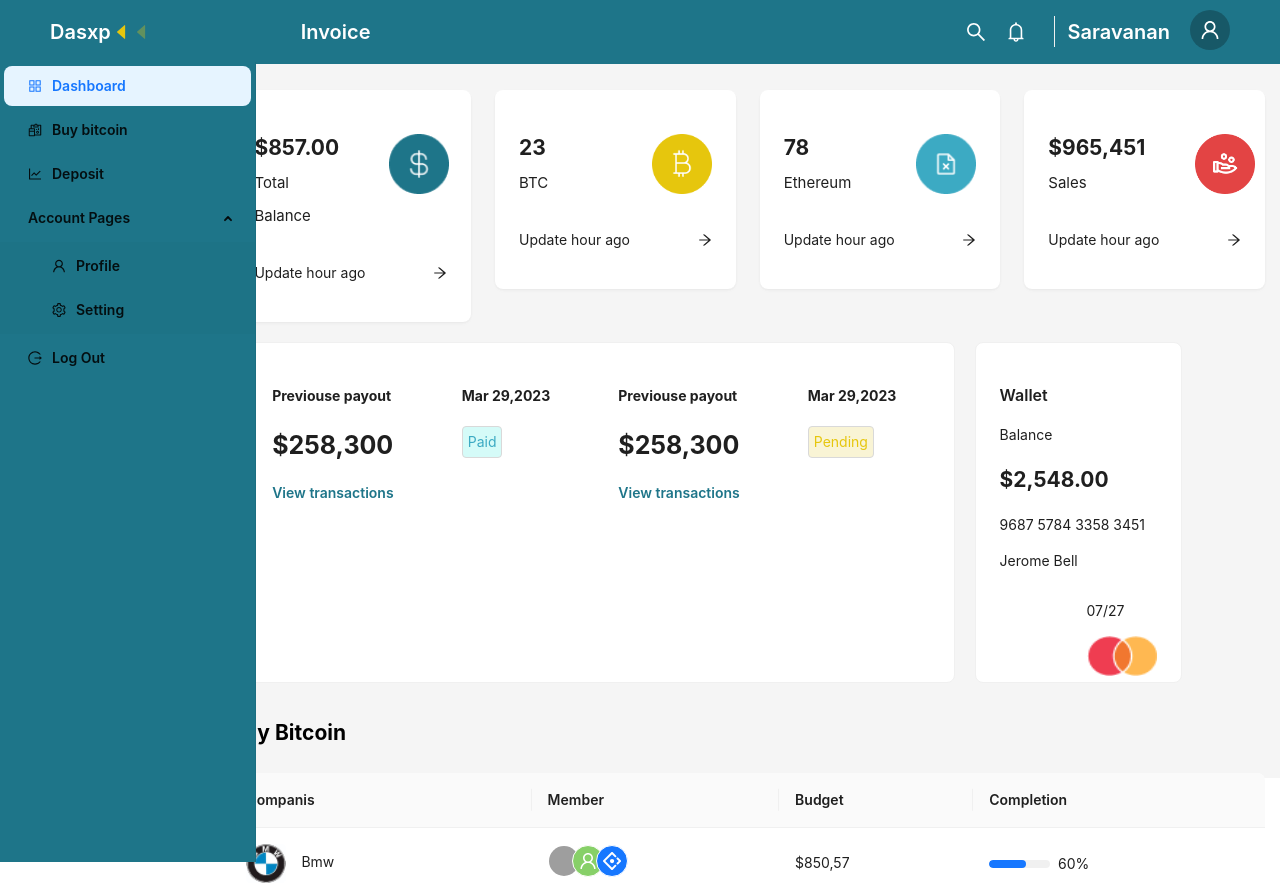
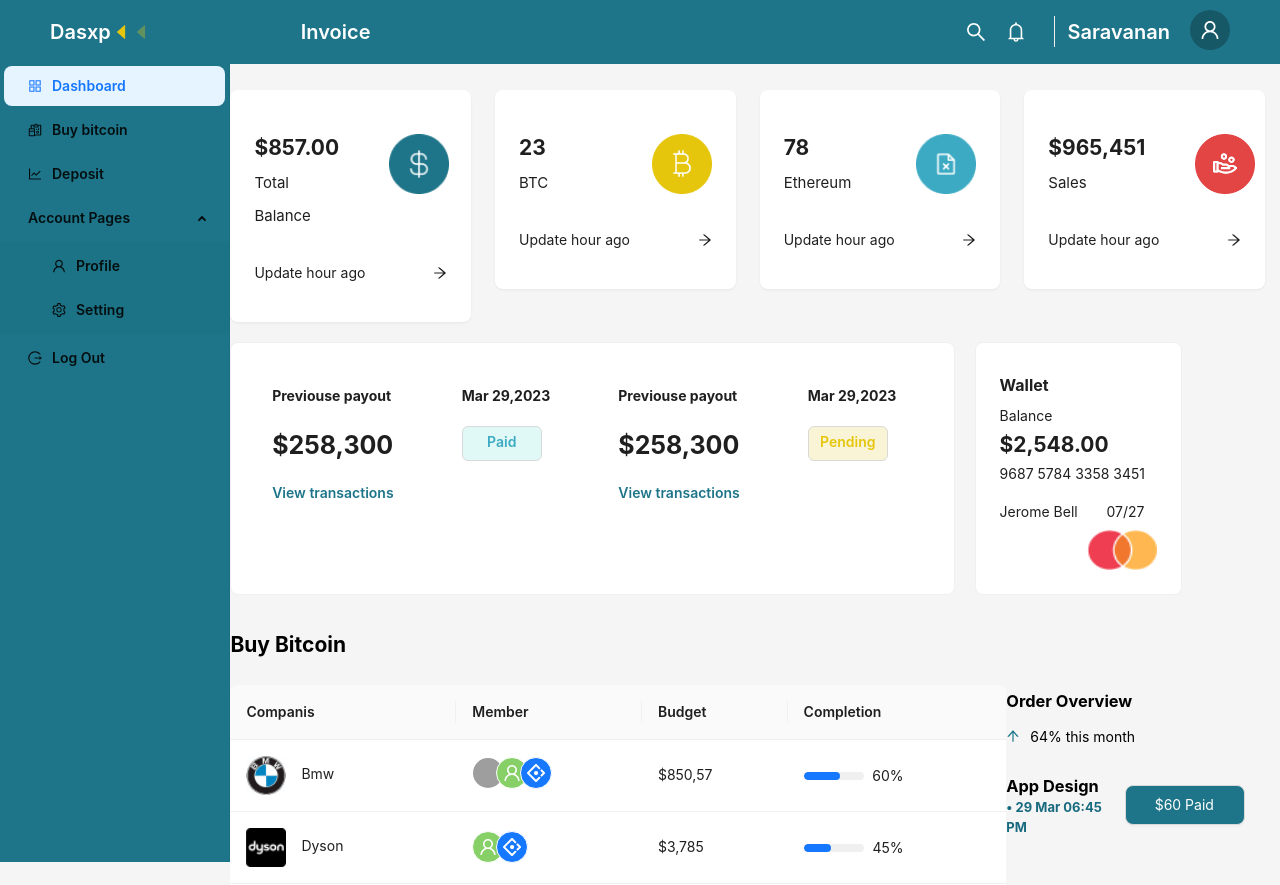
Before and after one commit to rjsaravana/dashboardreact, a React (Create React App) app: page / in a window 1280 px wide. Shown: the top 885 px of the page. Built offline with nearby package versions, Linux system fonts and the light colour scheme; grey boxes are pictures that could not be loaded.

Commit message:
tag added

```diff
--- a/src/App.css
+++ b/src/App.css
@@ -98,3 +98,34 @@
   color: #474747 !important;
   background-color: #cecccc !important;
 }
+
+.paid-btn{
+  color: #ffffff;
+  background-color: #1E7589;
+  width: 121px;
+  height: 40px;
+  padding: 0px 17px 0px 16px;
+  gap: 12px;
+  border-radius: 8px;
+}
+
+.invoice-content
+{
+  font-size: 15px;
+  color:#186A7E;
+  margin-top: 27px;
+  margin-right: 40px;
+}
+
+.paid-tag, .pending-tag{
+  font-size:14px;
+  font-weight: 600;
+  width:80px;
+  height:35px;
+  display:flex;
+  justify-content:center;
+  padding: 5px;
+  color: #3CAAC3;
+  background: #e0f9f6;
+  border-radius: 6px;
+}
--- a/src/app/dashboard/buybitcoin.tsx
+++ b/src/app/dashboard/buybitcoin.tsx
@@ -1,8 +1,22 @@
 import React from "react";
-import { Space, Table, Image, Tag, Avatar, Tooltip } from "antd";
+import {
+  Space,
+  Table,
+  Image,
+  Tag,
+  Avatar,
+  Tooltip,
+  Col,
+  Row,
+  Button,
+} from "antd";
 import type { ColumnsType } from "antd/es/table";
 import { Progress } from "antd";
-import { UserOutlined, AntDesignOutlined } from "@ant-design/icons";
+import {
+  UserOutlined,
+  AntDesignOutlined,
+  ArrowUpOutlined,
+} from "@ant-design/icons";
 
 interface DataType {
   companis: any;
@@ -138,9 +152,13 @@ const Byebitcoin: React.FC = () => {
 
   return (
     <>
-      <div style={{marginTop:'20px'}}>
+      <div style={{ marginTop: "20px" }}>
         <h2>Buy Bitcoin</h2>
       </div>
+
+      <div>
+        <Row>
+          <Col span={18}>
             <Table
               style={{ marginTop: "10px" }}
               className="byecoincontent"
@@ -148,6 +166,51 @@ const Byebitcoin: React.FC = () => {
               pagination={false}
               dataSource={data}
             />
+          </Col>
+
+          <Col span={6}>
+            <div>
+              <h3>Order Overview</h3>
+              <p>
+                <ArrowUpOutlined
+                  style={{ color: "#1E7589", marginRight: "10px" }}
+                />
+                64% this month
+              </p>
+            </div>
+
+            <div className="pay-method" style={{ marginTop: "15px" }}>
+              <h3>
+                App Design <br />
+                <span style={{ fontSize: "13px", color: "#186A7E" }}>
+                &bull; 29 Mar 06:45 PM
+                </span>
+              </h3>
+              <Button className="paid-btn" style={{marginTop:'25px', marginRight:'20px'}}>$60 Paid</Button>
+            </div>
+
+            <div className="pay-method" style={{ marginTop: "15px" }}>
+              <h3>
+                Invoice Details <br />
+                <span style={{ fontSize: "13px", color: "#186A7E" }}>
+                &bull; 29 Mar 06:45 PM
+                </span>
+              </h3>
+              <Button className="paid-btn" style={{marginTop:'25px', marginRight:'20px', backgroundColor:'#E6C60D'}}>View More</Button>
+            </div>
+
+            <div className="pay-method" style={{ marginTop: "15px" }}>
+              <h3>
+                New Order <br />
+                <span style={{ fontSize: "13px", color: "#186A7E" }}>
+                &bull; 29 Mar 06:45 PM
+                </span>
+              </h3>
+              <Button className="paid-btn" style={{marginTop:'25px', marginRight:'20px'}}>$60 Paid</Button>
+            </div>
+          </Col>
+        </Row>
+      </div>
     </>
   );
 };
--- a/src/app/dashboard/card.tsx
+++ b/src/app/dashboard/card.tsx
@@ -1,7 +1,5 @@
 import { Card, Col, Row, Tag } from "antd";
-import {
-  ArrowRightOutlined,
-} from "@ant-design/icons";
+import { ArrowRightOutlined } from "@ant-design/icons";
 import React from "react";
 import "./dashboard.css";
 
@@ -131,12 +129,7 @@ const Cardcontent: React.FC = () => {
                 <div>
                   <h4>Mar 29,2023</h4>
                   <Tag
-                    style={{
-                      fontSize: "14px",
-                      padding: "5px",
-                      color: "#3CAAC3",
-                      background: "#D5FBF8",
-                    }}
+                  className="paid-tag"
                   >
                     Paid
                   </Tag>
@@ -155,9 +148,8 @@ const Cardcontent: React.FC = () => {
                 <div>
                   <h4>Mar 29,2023</h4>
                   <Tag
+                   className="paid-tag"
                     style={{
-                      fontSize: "14px",
-                      padding: "5px",
                       color: "#E6C60D",
                       background: "#F9F4D5",
                     }}
@@ -171,15 +163,32 @@ const Cardcontent: React.FC = () => {
 
           <Card
             hoverable
-            style={{ width: "20%", height:"10%" , marginTop: "20px",marginLeft:'20px' }}
+            style={{
+              width: "20%",
+              height: "10%",
+              marginTop: "20px",
+              marginLeft: "20px",
+              lineHeight: "0.671429",
+            }}
           >
-            <p style={{fontSize:'16px', fontWeight:'600'}}>Wallet</p>
+            <h2
+              style={{
+                fontSize: "16px",
+                fontWeight: "700",
+                marginBottom: "20px",
+              }}
+            >
+              Wallet
+            </h2>
             <p>Balance</p>
             <h2>$2,548.00</h2>
             <p>9687 5784 3358 3451</p>
+            <div style={{ display: "flex", justifyContent: "space-between" }}>
+              <div>
                 <p>Jerome Bell</p>
-            <div style={{float:'right'}}>
-              <p>07/27</p>
+              </div>
+              <div>
+                <p style={{ marginLeft: "20px" }}>07/27</p>
                 <img
                   style={{
                     width: "70px",
@@ -188,11 +197,10 @@ const Cardcontent: React.FC = () => {
                   src="./assets/icon/cclogo.png"
                 ></img>
               </div>
+            </div>
           </Card>
         </div>
       </div>
-
-
     </>
   );
 };
--- a/src/app/dashboard/nav.tsx
+++ b/src/app/dashboard/nav.tsx
@@ -54,7 +54,7 @@ export const MenuLayout: React.FC = () => {
   return (
     <Menu
       onClick={onClick}
-      style={{ width: 256, height:'100%', marginTop:'62px', position:'fixed', zIndex:'10', background: '#1E7589', color:'#ffffff', fontWeight:'600' }}
+      style={{ width: 230, height:'100%', marginTop:'62px', position:'fixed', zIndex:'10', background: '#1E7589', color:'#ffffff', fontWeight:'600' }}
       defaultSelectedKeys={['1']}
       defaultOpenKeys={['sub1']}
       mode="inline"
--- a/src/app/deposit/paymentInfo.tsx
+++ b/src/app/deposit/paymentInfo.tsx
@@ -1,6 +1,6 @@
-import { Button, Card, Col, Row } from "antd";
+import { Button, Card, Col, Input, Modal, Row, Select } from "antd";
 import Table, { ColumnsType } from "antd/es/table";
-import React from "react";
+import React, { useState } from "react";
 
 interface DataType {
   invoices: any;
@@ -8,6 +8,20 @@ interface DataType {
 }
 
 const PaymentInfo: React.FC = () => {
+  const [open, setOpen] = useState(false);
+
+  const showModal = () => {
+    setOpen(true);
+  };
+
+  const hideModal = () => {
+    setOpen(false);
+  };
+
+  const handleChange = (value: string) => {
+    console.log(`selected ${value}`);
+  };
+
   const columns: ColumnsType<DataType> = [
     {
       title: "Invoices",
@@ -15,17 +29,13 @@ const PaymentInfo: React.FC = () => {
       key: "invoices",
     },
     {
-      title: <Button>View All</Button>,
+      title: <Button style={{ borderRadius: "15px" }}>View All</Button>,
       dataIndex: "view",
       key: "view",
     },
   ];
 
   const data: DataType[] = [
-    {
-      invoices: "#GT-685458",
-      view: "$220",
-    },
     {
       invoices: "#GT-685458",
       view: "$220",
@@ -80,15 +90,21 @@ const PaymentInfo: React.FC = () => {
                   width: "90%",
                   height: "100%",
                   marginLeft: "20px",
+                  lineHeight: '0.571429'
                 }}
               >
-                <h2 style={{ fontSize: "16px", fontWeight: "700" }}>Wallet</h2>
+                <h2 style={{ fontSize: "16px", fontWeight: "800", marginBottom:'20px' }}>Wallet</h2>
                 <p>Balance</p>
                 <h2>$2,548.00</h2>
                 <p>9687 5784 3358 3451</p>
+                <div
+                  style={{ display: "flex", justifyContent: "space-between" }}
+                >
+                  <div>
                     <p>Jerome Bell</p>
-                <div style={{ float: "right" }}>
-                  <p>07/27</p>
+                  </div>
+                  <div>
+                    <p style={{ marginLeft:'20px'}}>07/27</p>
                     <img
                       style={{
                         width: "70px",
@@ -96,6 +112,7 @@ const PaymentInfo: React.FC = () => {
                       }}
                       src="./assets/icon/cclogo.png"
                     ></img>
+                  </div>
                 </div>
               </Card>
             </div>
@@ -166,14 +183,53 @@ const PaymentInfo: React.FC = () => {
 
         <div className="pay-method">
           <div>
-              <h1 style={{fontSize:'25px', fontWeight:'700', marginLeft:'30px'}}>Payment Method</h1>
+            <h1
+              style={{
+                fontSize: "25px",
+                fontWeight: "700",
+                marginLeft: "30px",
+              }}
+            >
+              Payment Method
+            </h1>
           </div>
           <div>
-              <button className="add-btn">+ ADD NEW CARD</button>
+            <button className="add-btn" onClick={showModal}>
+              + ADD NEW CARD
+            </button>
+
+            <Modal
+              title="Add New Card"
+              open={open}
+              onOk={hideModal}
+              onCancel={hideModal}
+              okText="OK"
+              cancelText="Cancel"
+            >
+              <label>Select a Card</label>
+              <br />
+              <Select
+                defaultValue="Master Card"
+                style={{ width: 120, marginTop: "10px" }}
+                onChange={handleChange}
+                options={[
+                  { value: "Master Card", label: "Master Card" },
+                  { value: "Visa", label: "Visa" },
+                  { value: "Rupay", label: "Rupay" },
+                ]}
+              />{" "}
+              <br />
+              <br />
+              <label>Enter a Card Number</label>
+              <Input
+                placeholder="Card Number"
+                style={{ marginTop: "10px", marginBottom: "20px" }}
+              />
+            </Modal>
           </div>
         </div>
 
-        <Row style={{marginLeft:'25px'}}>
+        <Row style={{ marginLeft: "25px" }}>
           <Col span={8}>
             <Card
               bordered={false}
--- a/src/app/deposit/transHistory.tsx
+++ b/src/app/deposit/transHistory.tsx
@@ -97,7 +97,7 @@ const TransHistory: React.FC = () => {
       </div>
 
       <Table
-        style={{ marginTop: "10px",marginLeft:'30px' }}
+        style={{ marginTop: "10px",marginLeft:'30px'}}
         columns={columns}
         pagination={false}
         dataSource={data}
--- a/src/app/router.tsx
+++ b/src/app/router.tsx
@@ -1,10 +1,10 @@
 import { Layout } from "antd";
 import { Route, Routes } from "react-router-dom";
 import { AppLayout } from "./dashboard/dashboard";
-import Headerlayout from "./dashboard/layout";
 import { MenuLayout } from "./dashboard/nav";
 import { DepLayout } from "./deposit/depLayout";
 import { Buyinfo } from "./buy bitcoin/bitcoinInfo";
+import Headerlayout from "./dashboard/headlayout";
 
 export const AppRoutes:React.FC = ()=>{
     return(
```
Also changed, not shown: src/app/deposit/billingInfo.tsx (+76 -12 lines), src/app/deposit/transactions.tsx (+10 -10 lines), src/app/dashboard/headlayout.tsx (renamed from src/app/dashboard/layout.tsx). Lines whose indentation alone changed are shown as unchanged.
